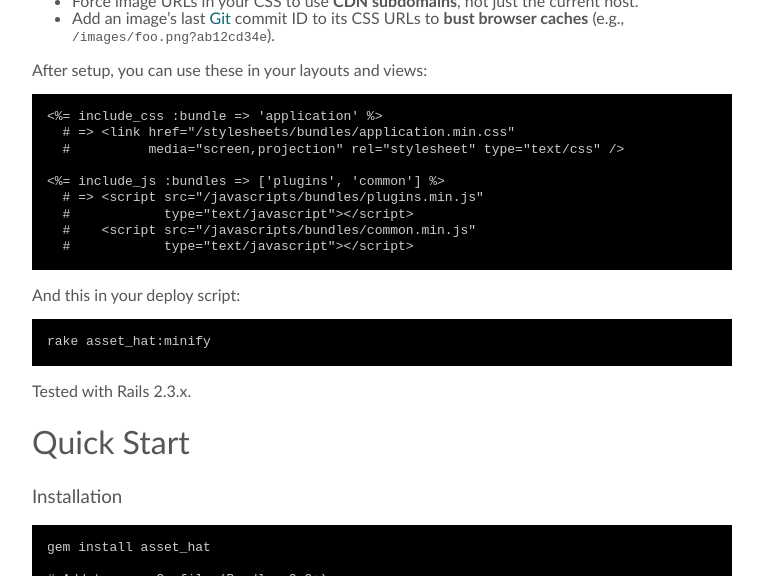
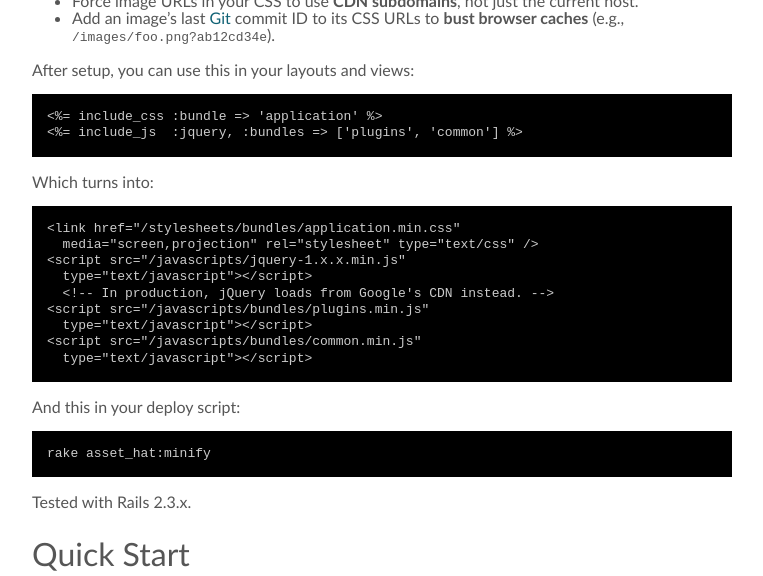
Before and after one commit to mintdigital/asset_hat, a Jekyll site: the page built from index.markdown, in a window 1280 px wide and 900 px high, cut to the strip 324-900 px from the top of the window. Shown: the whole strip, without its empty margins (258-1021 px from the left). Built offline with Jekyll 4.4.1, drawn with Linux system fonts in a browser that asks for light colours.

Commit message:
gh-pages: Updated index.markdown to match readme

```diff
--- a/index.markdown
+++ b/index.markdown
@@ -21,17 +21,22 @@
 [Git]:          http://git-scm.com/
 [Google's CDN]: http://code.google.com/apis/ajaxlibs/
 
-After setup, you can use these in your layouts and views:
+After setup, you can use this in your layouts and views:
 
     <%= include_css :bundle => 'application' %>
-      # => <link href="/stylesheets/bundles/application.min.css"
-      #          media="screen,projection" rel="stylesheet" type="text/css" />
+    <%= include_js  :jquery, :bundles => ['plugins', 'common'] %>
 
-    <%= include_js :bundles => ['plugins', 'common'] %>
-      # => <script src="/javascripts/bundles/plugins.min.js"
-      #            type="text/javascript"></script>
-      #    <script src="/javascripts/bundles/common.min.js"
-      #            type="text/javascript"></script>
+Which turns into:
+
+    <link href="/stylesheets/bundles/application.min.css"
+      media="screen,projection" rel="stylesheet" type="text/css" />
+    <script src="/javascripts/jquery-1.x.x.min.js"
+      type="text/javascript"></script>
+      <!-- In production, jQuery loads from Google's CDN instead. -->
+    <script src="/javascripts/bundles/plugins.min.js"
+      type="text/javascript"></script>
+    <script src="/javascripts/bundles/common.min.js"
+      type="text/javascript"></script>
 
 And this in your deploy script:
 
```
